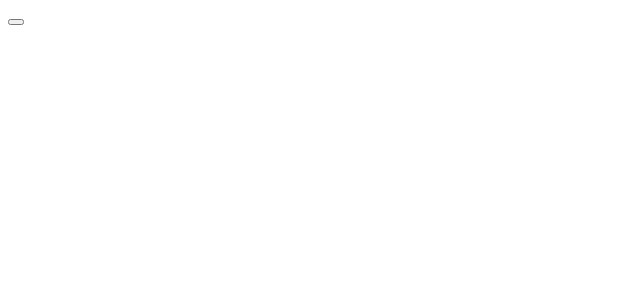
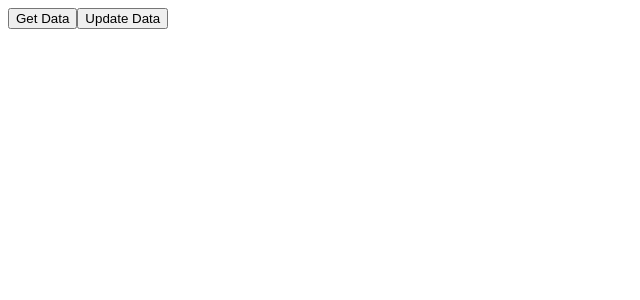
Before and after one commit to temiloluwa-js/firebasetut2-freecodecamp, a React (Create React App) app: page / in a window 1280 px wide. Shown: the top 300 px of the page, without its empty margins (0-640 px from the left). Built offline with nearby package versions, Linux system fonts and the light colour scheme.

Commit message:
update docs

```diff
--- a/src/Home.js
+++ b/src/Home.js
@@ -1,9 +1,11 @@
 import React, { useState } from "react";
 import { useNavigate } from "react-router-dom";
+import { getDocs, collection, updateDoc, doc } from "firebase/firestore";
 import { database } from "./firebase-config";
-import { getDocs, collection, doc, updateDoc } from "firebase/firestore";
 const Home = () => {
   const collectionRef = collection(database, "users");
+
+  //get data from database
   const getData = () => {
     getDocs(collectionRef).then((response) => {
       response.docs.map((item) => {
@@ -12,9 +14,18 @@ const Home = () => {
     });
   };
 
+  const updateData = () => {
+    const doctoUpdate = doc(database, "users", "PnYjY7KA8myu1zjJAGgi");
+    updateDoc(doctoUpdate, {
+      email: "ade@b.com",
+      password: "akin@a.com"
+    })
+  };
+
   return (
     <div>
-      <button onClick={getData}></button>
+      <button onClick={getData}>Get Data</button>
+      <button onClick={updateData}>Update Data</button>
     </div>
   );
 };
```
Also changed, not shown: src/Register.js (line endings or trailing spaces).
